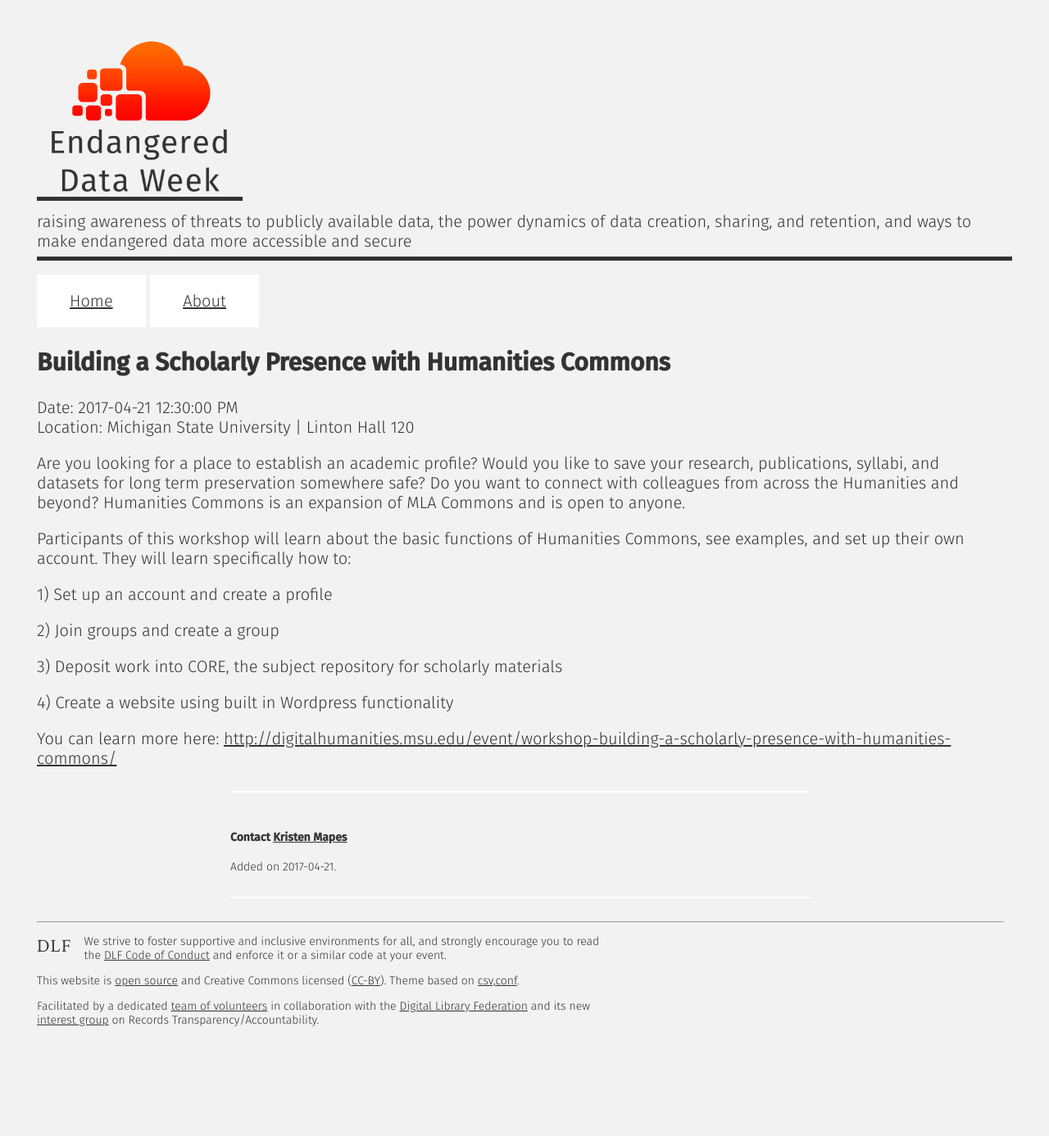
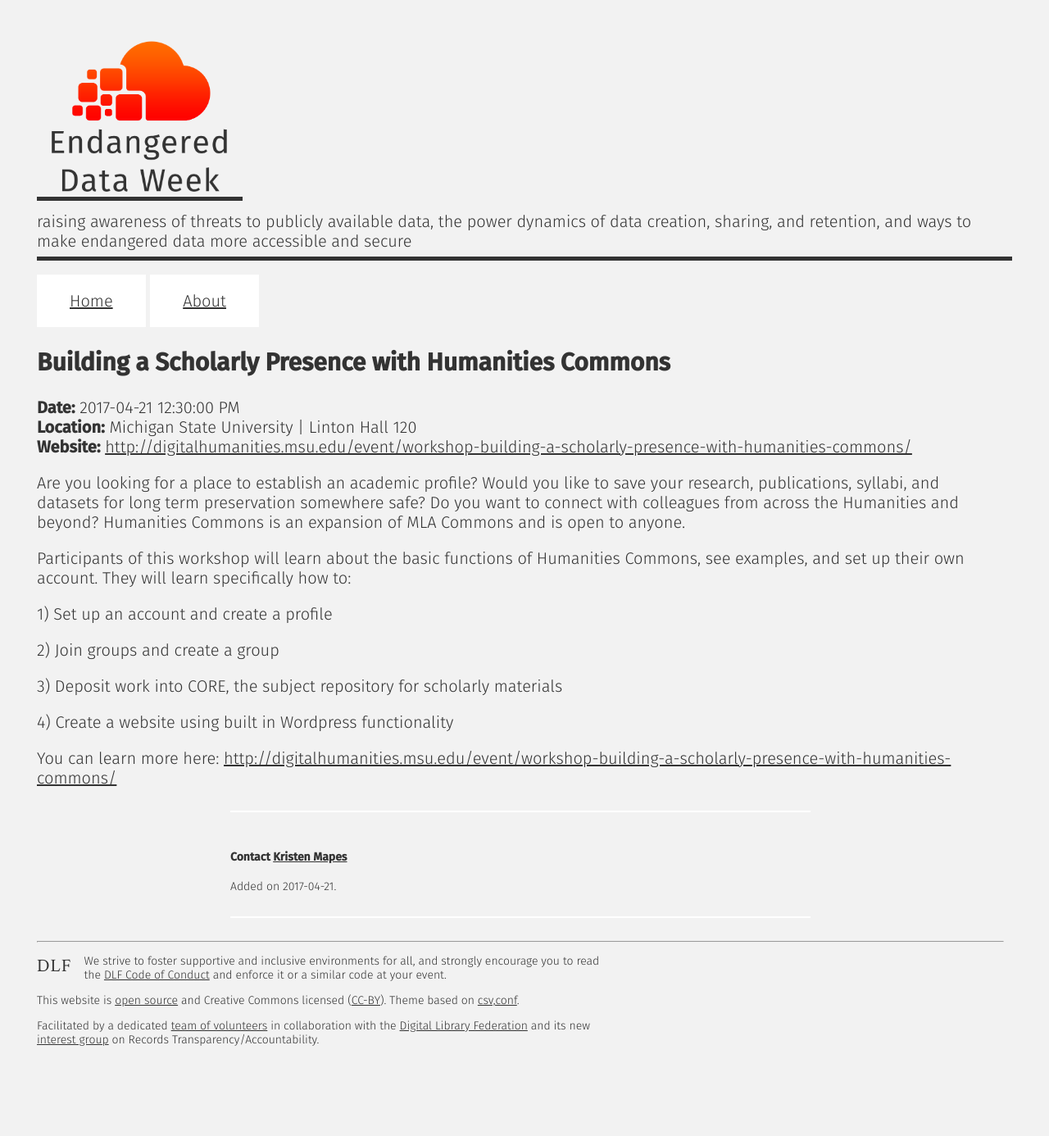
Before and after one commit to endangereddataweek/endangereddataweek.org, a Jekyll site: the page built from _events/2017-04-21-building-a-scholarly-presence-with-humanities-commons.md, in a window 1280 px wide. Shown: the whole page at 82% size. Built offline with Jekyll 4.4.1, drawn with Linux system fonts in a browser that asks for light colours; nearby versions of some CDN libraries; a style sheet for code colours, icons or effects is not loaded; before the commit the page ends 1362 px from its top, so only the background shows below that.

Commit message:
Add website to post page
If a website and email is provided in the feedback form, use that on the event page

```diff
--- a/_events/2017-04-21-building-a-scholarly-presence-with-humanities-commons.md
+++ b/_events/2017-04-21-building-a-scholarly-presence-with-humanities-commons.md
@@ -6,7 +6,7 @@
 location_physical: "Linton Hall 120"
 title: "Building a Scholarly Presence with Humanities Commons"
 author: "Kristen Mapes"
-website: ""
+website: "http://digitalhumanities.msu.edu/event/workshop-building-a-scholarly-presence-with-humanities-commons/"
 email: "kmapes@msu.edu"
 latitude: "42.7276362"
 longitude: "-84.4821527"
--- a/_layouts/post.html
+++ b/_layouts/post.html
@@ -4,14 +4,22 @@
 
 <h2>{{ page.title }}</h2>
 
-Date: {{ page.date | date: "%Y-%m-%d" }} {{ page.time }}  <br/>
+<strong>Date:</strong> {{ page.date | date: "%Y-%m-%d" }} {{ page.time }}  <br/>
 
-Location: {{ page.location_city}} | {{page.location_physical }}
+<strong>Location:</strong> {{ page.location_city}} | {{page.location_physical }}
+
+{% if page.website.size > 0 %}
+<br /><strong>Website:</strong> <a href="{{ page.website }}">{{ page.website }}</a>
+{% endif %}
 
 {{ content }}
 
 <div class="meta sixty">
-<h4>Contact <a href="mailto:{{ page.email }}">{{ page.author }}</a></h4>
+  {% if page.email %}
+    <h4>Contact <a href="mailto:{{ page.email }}">{{ page.author }}</a></h4>
+  {% else %}
+    <h4>Contact {{ page.author }}</h4>
+  {% endif %}
 
-<p>Added on {{ page.date | date: "%Y-%m-%d" }}.</p>
+  <p>Added on {{ page.date | date: "%Y-%m-%d" }}.</p>
 </div>
```
